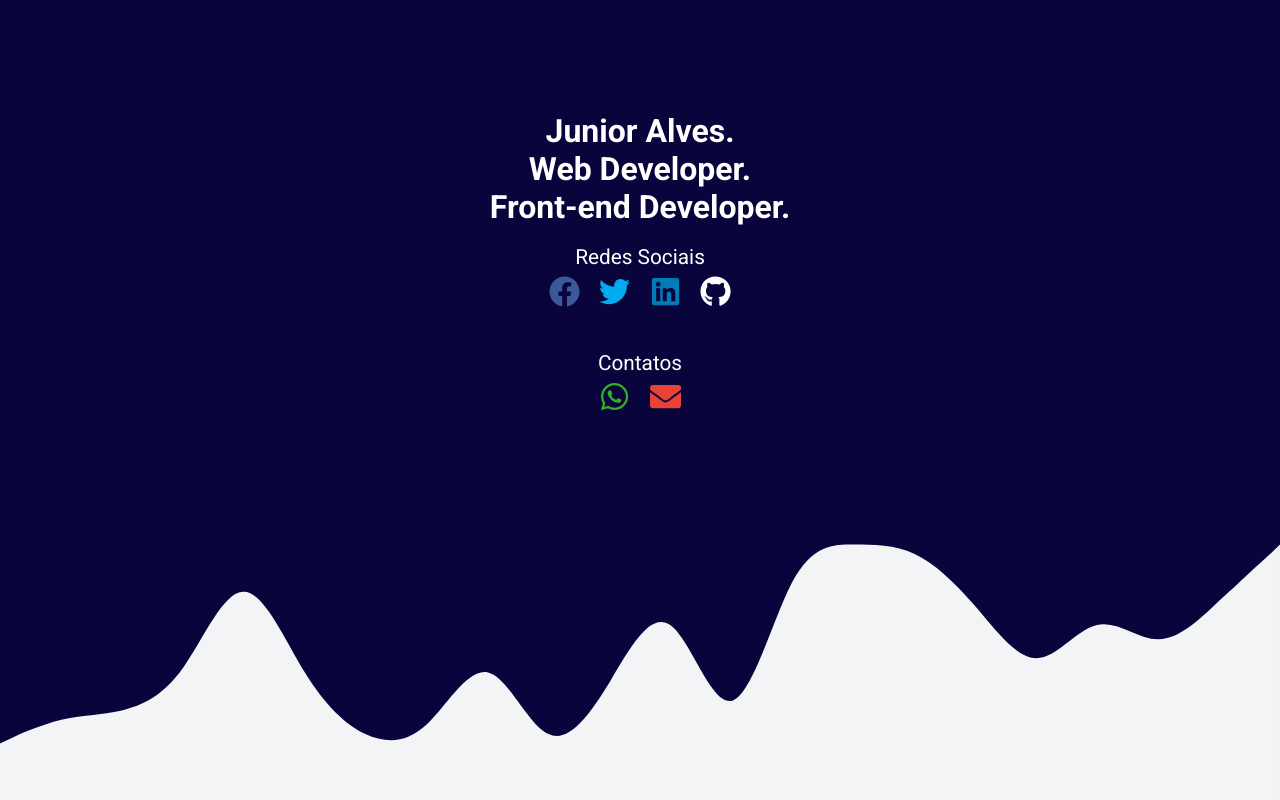
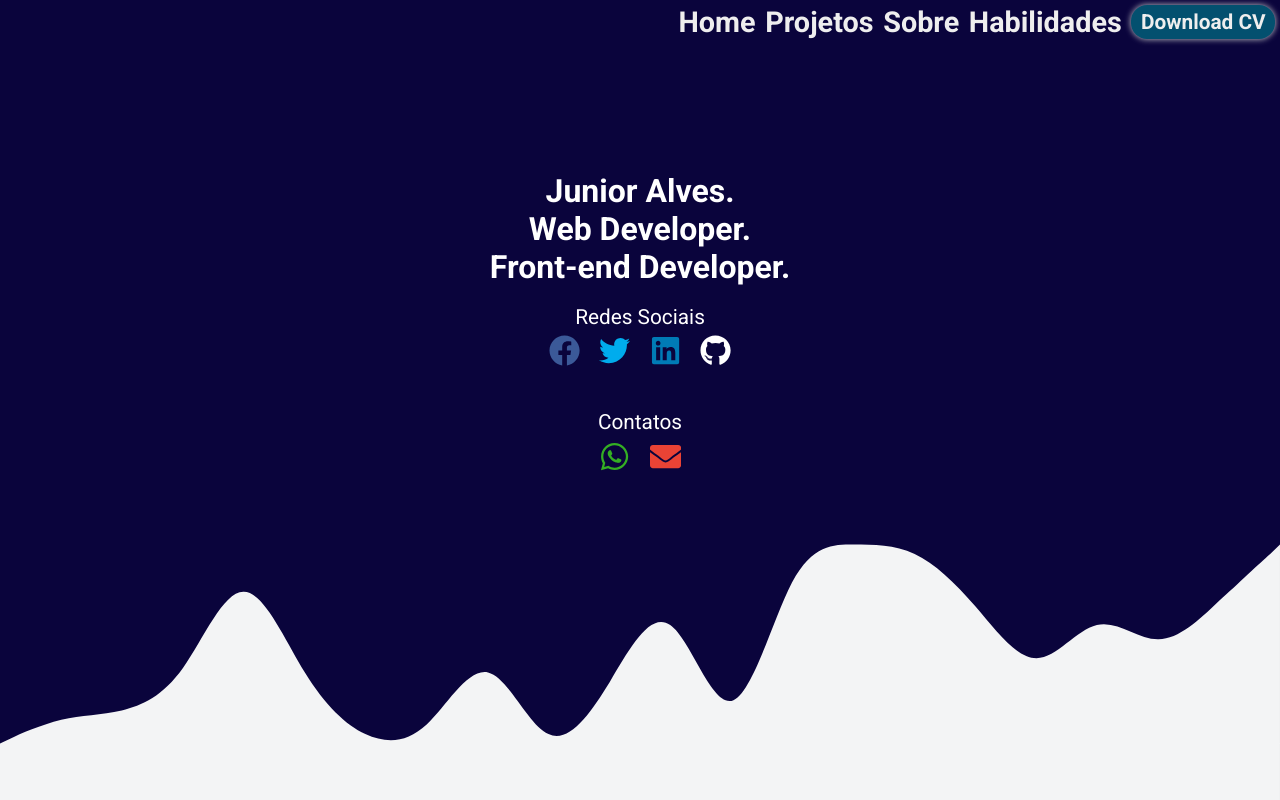
Before and after one commit to JuniorAlvess/myPortfolio, a React (Create React App) app: page / in a window 1280 px wide. Shown: the top 800 px of the page. Built offline with nearby package versions, Linux system fonts and the light colour scheme.

Commit message:
Style added to the download link.

```diff
--- a/src/Header/style.scss
+++ b/src/Header/style.scss
@@ -94,6 +94,7 @@ header {
                 filter: brightness(1.1);
             }
         }
+
         .height-menu {
             height: 70vh;
         }
@@ -162,8 +163,10 @@ header {
 
 @media(min-width: 801px) {
     header {
-        nav .menu-hamburger {
-            display: none;
+        nav {
+            .menu-hamburger {
+                display: none;
+            }
 
             ul {
                 background-color: transparent;
@@ -176,10 +179,33 @@ header {
                 box-shadow: none;
 
                 a {
+                    font-size: 1.8rem;
+                    letter-spacing: 0;
                     text-decoration: none;
 
                     &:hover {
                         text-decoration: underline;
+                    }
+
+                    &:last-child {
+                        text-decoration: none;
+                        font-size: 1.3rem;
+
+                        li {
+                            border: none;
+                            background-color: var(--subtitleColor);
+
+                            padding: .3rem .6rem;
+
+                            border-radius: 1rem;
+                            text-decoration: none;
+
+                            box-shadow: 0 0 .3em #ccc;
+                        }
+                        &:hover {
+                            transform:scale(.99);
+                            filter: none;
+                        }
                     }
                 }
             }
@@ -188,11 +214,9 @@ header {
 
     @media (min-width: 1100px) {
         header {
-            header {
-                nav {
-                    ul {
-                        width: auto;
-                    }
+            nav {
+                ul {
+                    width: auto;
                 }
             }
 
```
